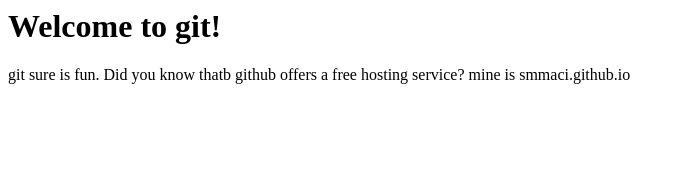
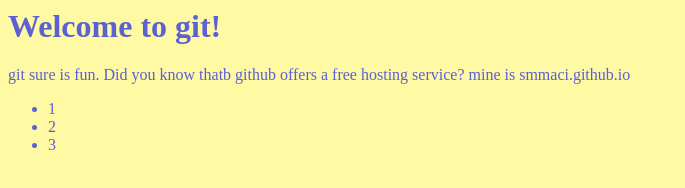
Before and after one commit to mallamsg/cse102, a plain HTML site: page index.html in a window 1280 px wide. Shown: the whole page, without its empty margins (0-685 px from the left). Drawn offline with Linux system fonts and the light colour scheme.

Commit message:
updated index.html for list branch

```diff
--- a/index.html
+++ b/index.html
@@ -2,10 +2,16 @@
 <!doctype html>
 <head>
 	<title>gitlab</title>
+	<link rel="stylesheet" type="text/css" href="stylin.css">
 </head>
 <body>
 	<h1>Welcome to git!</h1>
 	git sure is fun. Did you know thatb github offers a free hosting service?
 	mine is smmaci.github.io
+	<ul>
+		<li>1</li>
+		<li>2</li>
+		<li>3</li>
+	</ul>
 </body>
 </html>
--- /dev/null
+++ b/stylin.css
@@ -0,0 +1,5 @@
+body{
+background-color : #fff9a3;
+background-image : ./pizzajoe.png;
+color : #5961d4;
+}
```
